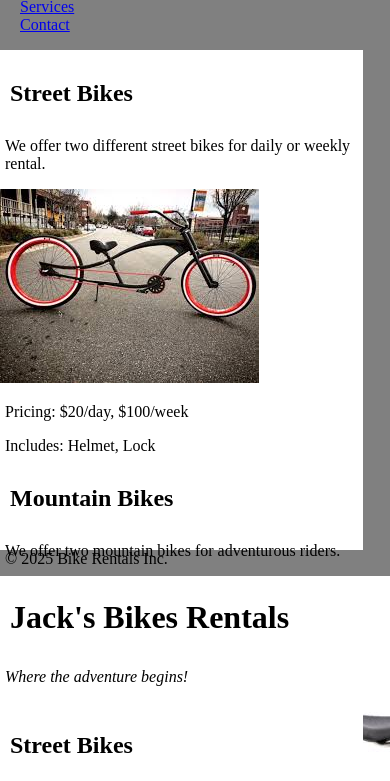
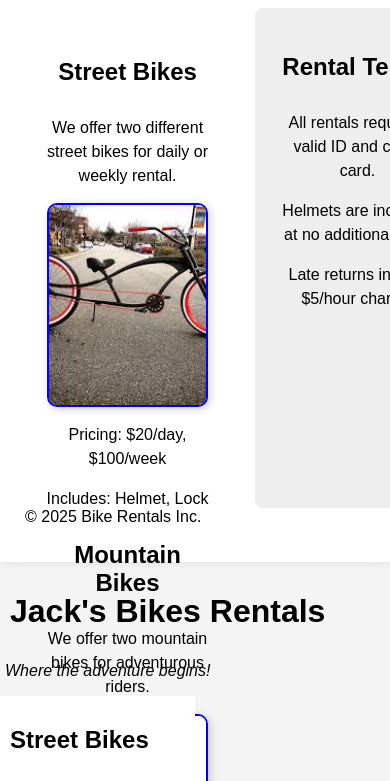
Before and after one commit to JackW236/JackW236.github.io, a plain HTML site: page rentals.htm in a window 390 px wide. Shown: the part 156-937 px from the top of the page. Drawn offline with Linux system fonts and the light colour scheme.

Commit message:
Update styles.css

```diff
--- a/styles.css
+++ b/styles.css
@@ -1,6 +1,4 @@
 body {
-
-
     width: 725px;
     background-color: gray; /* this color is gray */
     margin: 10px auto;
@@ -57,3 +55,213 @@ li {
 img {
     position: static;
 }
+
+/* General Page Styles */
+body {
+    width: 725px;
+    margin: 10px auto;
+    background-color: #f4f4f4;
+    font-family: Arial, sans-serif;
+}
+
+/* Heading and Paragraph Padding */
+h1, h2, h3 {
+    padding: 10px;
+}
+
+p {
+    padding: 0 5px;
+}
+
+/* List Items Padding */
+li {
+    padding-left: 10px;
+}
+
+/* Image Styling */
+img {
+    border: 2px solid blue;
+    border-radius: 8px;
+}
+
+/* Two-Column Layout */
+.two-column {
+    display: flex;
+    gap: 20px;
+}
+
+.left-column {
+    flex: 2;
+}
+
+.right-column {
+    flex: 1;
+    background: #ddd;
+    padding: 10px;
+}
+
+/* SlickNav Mobile Menu */
+#nav-menu {
+    display: flex;
+    list-style: none;
+    padding: 0;
+}
+
+#nav-menu li {
+    margin: 0 10px;
+}
+
+/* Responsive Design */
+@media (max-width: 768px) {
+    body {
+        width: 100%;
+    }
+
+    .two-column {
+        flex-direction: column;
+    }
+}
+
+/* Improved Layout for Rentals Page */
+.container {
+    max-width: 900px;
+    margin: auto;
+    padding: 20px;
+    background: white;
+    box-shadow: 0px 0px 10px rgba(0, 0, 0, 0.1);
+}
+
+/* Improve Two-Column Layout */
+.two-column {
+    display: flex;
+    flex-wrap: wrap;
+    justify-content: space-between;
+}
+
+.left-column, .right-column {
+    padding: 20px;
+}
+
+.left-column {
+    width: 65%;
+}
+
+.right-column {
+    width: 30%;
+    background: #eee;
+    padding: 15px;
+    border-radius: 8px;
+}
+
+/* Image Styling */
+.left-column img {
+    max-width: 100%;
+    display: block;
+    margin: 10px auto;
+    border-radius: 10px;
+    box-shadow: 2px 2px 8px rgba(0, 0, 0, 0.2);
+}
+
+/* Mobile Responsive Fixes */
+@media (max-width: 768px) {
+    .two-column {
+        flex-direction: column;
+    }
+
+    .left-column, .right-column {
+        width: 100%;
+    }
+}
+
+/* Standardized Image Size for Rentals Page */
+.left-column img {
+    width: 300px; /* Set a fixed width */
+    height: auto; /* Maintain aspect ratio */
+    display: block;
+    margin: 10px auto;
+    border-radius: 10px;
+    box-shadow: 2px 2px 8px rgba(0, 0, 0, 0.2);
+}
+
+/* Ensure Proper Spacing */
+.left-column p, .right-column p {
+    margin-bottom: 15px;
+}
+
+/* Responsive Fix: Ensure No Overlapping */
+@media (max-width: 768px) {
+    .two-column {
+        flex-direction: column;
+    }
+
+    .left-column, .right-column {
+        width: 100%;
+        text-align: center;
+    }
+
+    .left-column img {
+        width: 90%; /* Adjust for smaller screens */
+        max-width: 250px;
+    }
+}
+
+/* Rentals Page Layout Fix */
+.two-column {
+    display: flex;
+    flex-wrap: wrap;
+    justify-content: space-between;
+    align-items: flex-start;
+    gap: 20px;
+}
+
+.left-column, .right-column {
+    padding: 20px;
+}
+
+.left-column {
+    width: 60%;
+}
+
+.right-column {
+    width: 35%;
+    background: #eee;
+    padding: 15px;
+    border-radius: 8px;
+}
+
+/* Standardized Image Size and Spacing */
+.left-column img {
+    width: 250px; /* Set all images to a fixed size */
+    height: 200px; /* Ensure uniform height */
+    object-fit: cover; /* Prevent distortion */
+    display: block;
+    margin: 10px auto;
+    border-radius: 10px;
+    box-shadow: 2px 2px 8px rgba(0, 0, 0, 0.2);
+}
+
+/* Ensure Proper Text Placement */
+.left-column p, .right-column p {
+    font-size: 16px;
+    line-height: 1.5;
+    margin-bottom: 15px;
+    text-align: center;
+}
+
+/* Responsive Fixes */
+@media (max-width: 768px) {
+    .two-column {
+        flex-direction: column;
+        align-items: center;
+    }
+
+    .left-column, .right-column {
+        width: 100%;
+        text-align: center;
+    }
+
+    .left-column img {
+        width: 90%; /* Adjust for mobile */
+        max-width: 250px;
+    }
+}
```
